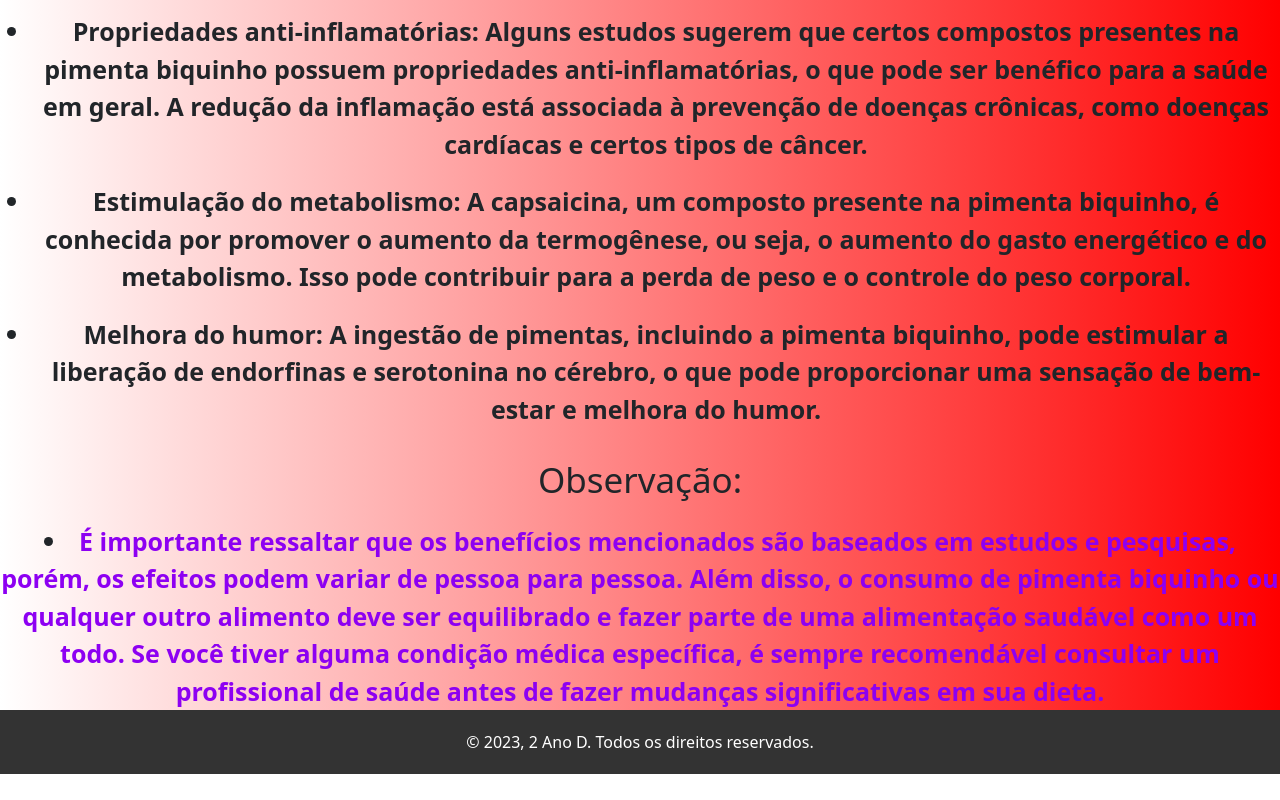
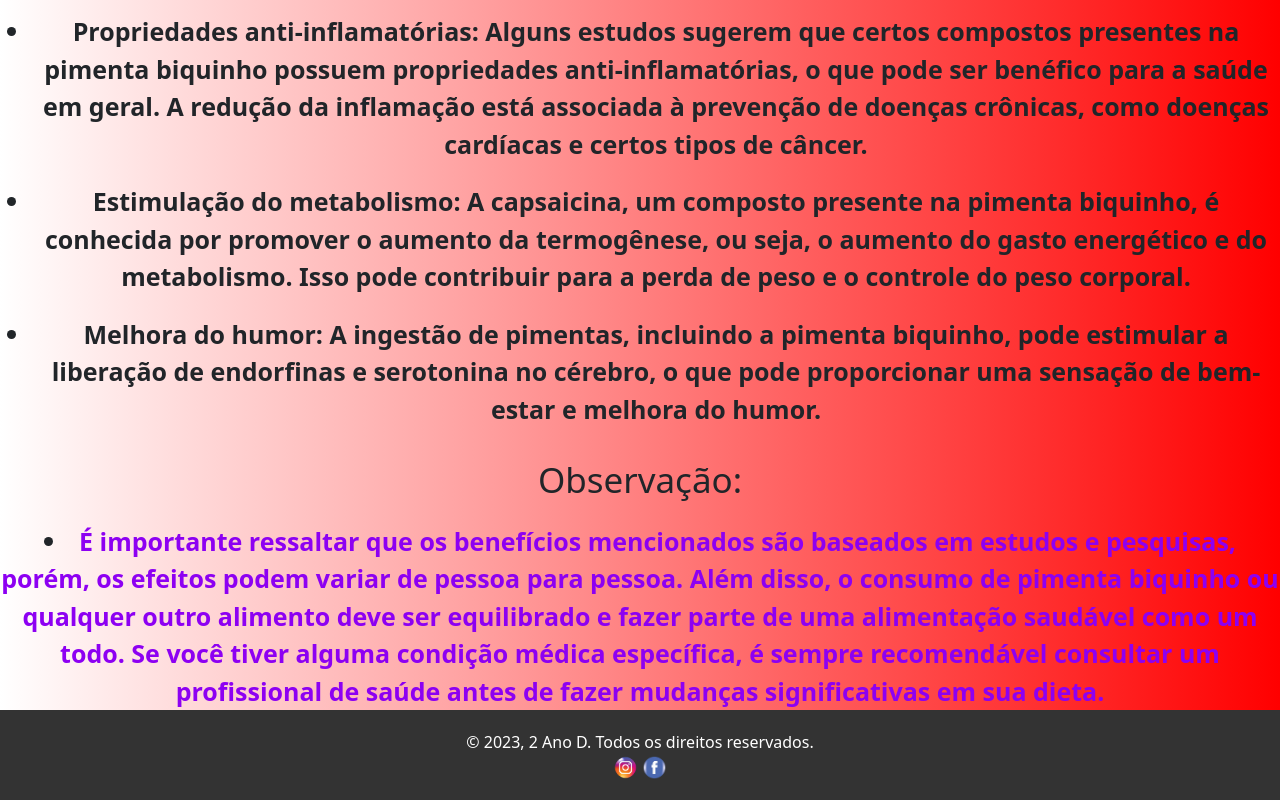
Before and after one commit to Vitinn044/2D_Site, a website: page beneficios.html in a window 1280 px wide. Shown: the part 1042-1842 px from the top of the page. Before the commit the page ends 1816 px from the top, so only its background shows below. Drawn offline with nearby package versions, Linux system fonts and the light colour scheme.

Commit message:
Add files via upload
,

```diff
--- a/beneficios.html
+++ b/beneficios.html
@@ -44,9 +44,11 @@
         <li class="obs"><strong class="obss">É importante ressaltar que os benefícios mencionados são baseados em estudos e pesquisas, porém, os efeitos podem variar de pessoa para pessoa. Além disso, o consumo de pimenta biquinho ou qualquer outro alimento deve ser equilibrado e fazer parte de uma alimentação saudável como um todo. Se você tiver alguma condição médica específica, é sempre recomendável consultar um profissional de saúde antes de fazer mudanças significativas em sua dieta.</strong></li>
     </div>
 
-      <footer class="footer">
-        <p>© 2023, 2 Ano D. Todos os direitos reservados.</p>
-      </footer>
+    <footer class="footer">
+      <p>© 2023, 2 Ano D. Todos os direitos reservados.</p>
+      <a href="https://www.instagram.com/vitoor.k/"><img src="imgs/insta.png" alt="Instagram Icon" class="ig"></a>
+      <a href="https://www.facebook.com/produtosvovalfrido/photos/a.632420446802409/3431767610200998/?type=3"><img src="imgs/fb.png" alt="Facebook Icon" class="ig"></a>
+    </footer>
 
     <script src="https://cdn.jsdelivr.net/npm/bootstrap@5.3.0/dist/js/bootstrap.bundle.min.js" integrity="sha384-geWF76RCwLtnZ8qwWowPQNguL3RmwHVBC9FhGdlKrxdiJJigb/j/68SIy3Te4Bkz" crossorigin="anonymous"></script>
 </body>
--- a/css/beneficios.css
+++ b/css/beneficios.css
@@ -92,3 +92,8 @@ body {
   .footer p {
     margin: 0;
   }
+
+  .ig {
+    height: 2%;
+    width: 2%;
+  }
--- a/css/photos.css
+++ b/css/photos.css
@@ -97,6 +97,11 @@ header {
   text-align: center;
 }
 
+.ig {
+  height: 2%;
+  width: 2%;
+}
+
 .footer p {
   margin: 0;
 }
--- a/css/style.css
+++ b/css/style.css
@@ -76,6 +76,11 @@ header {
   margin: 0;
 }
 
+.ig {
+  height: 2%;
+  width: 2%;
+}
+
 .observ {
  text-align: center;
  font-size: 25px;
```
Also changed, not shown: index.html (+2 -0 lines), photos.html (+2 -0 lines), imgs/fb.png (added), imgs/insta.png (added).
